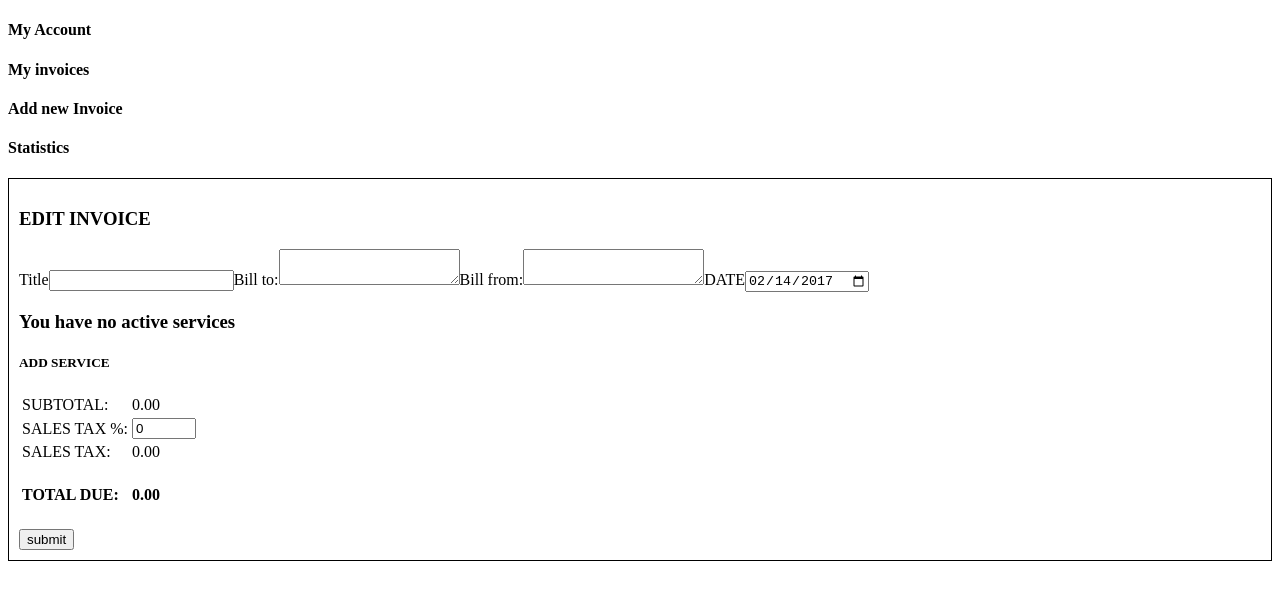
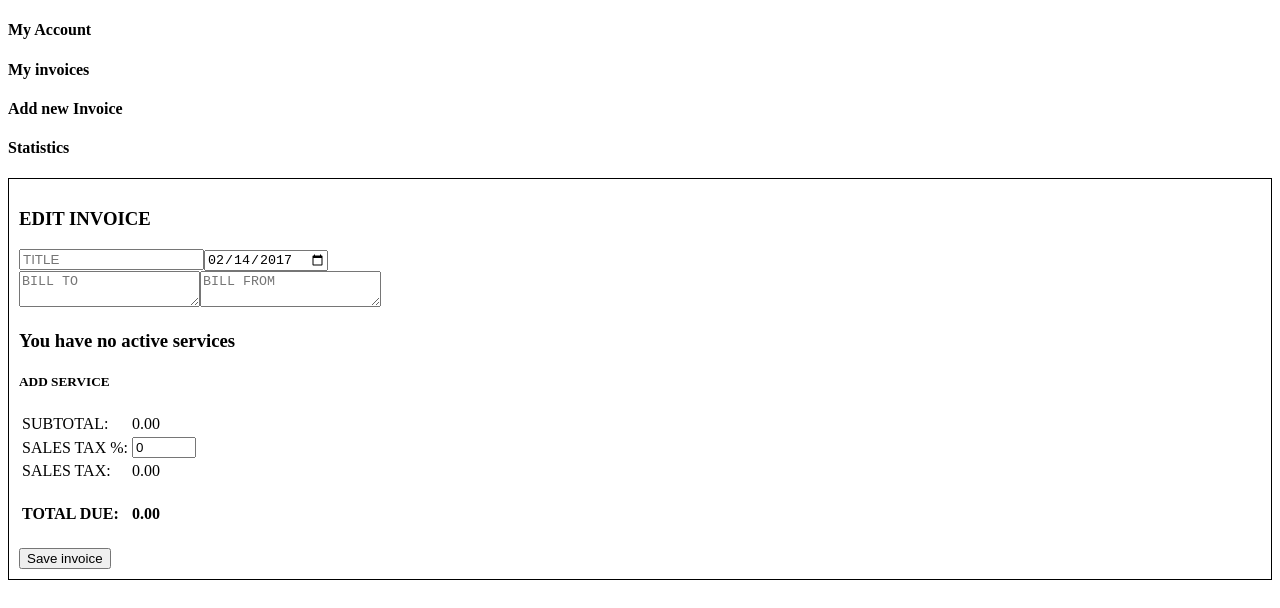
Before and after one commit to polon59/JS-PDF-Invoices-generator, a React (Create React App) app in the folder public/application/: page / in a window 1280 px wide. Both pictures are taken after a click on the element "Add new Invoice". Shown: the top 608 px of the page. Built offline with nearby package versions, Linux system fonts and the light colour scheme.

Commit message:
Add placeholders in input fields in 'EditInvoice'

```diff
--- a/public/application/src/EditInvoice.js
+++ b/public/application/src/EditInvoice.js
@@ -36,25 +36,17 @@ class EditInvoice extends Component{
                 <div className="bordered">
                     <h3>EDIT INVOICE</h3>
                     <form onSubmit={this.handleSubmit}>
-                        <label htmlFor="title">Title</label>
-                        <input type="text" id="title" value={this.props.invoiceToEdit.title} onChange={this.handleChange} required/>
-
-                        <label htmlFor="title">Bill to:</label>
-                        <textarea id="billTo" value={this.props.invoiceToEdit.billTo} onChange={(e)=>{this.handleChange(e); this.resize(e)}} required/>
-
-                        <label htmlFor="title">Bill from:</label>
-                        <textarea id="billFrom" value={this.props.invoiceToEdit.billFrom} onChange={(e)=>{this.handleChange(e); this.resize(e)}} required/>
-
-                        <label htmlFor="title">DATE</label>
-                        <input id="date" type="date" value={this.props.invoiceToEdit.date} onChange={this.handleChange} min="2015-01-01" required/>
-
+                        <div className="invoice-header">
+                            <input type="text" id="title" placeholder="TITLE" value={this.props.invoiceToEdit.title} onChange={this.handleChange} required/>
+                            <input id="date" type="date" value={this.props.invoiceToEdit.date} onChange={this.handleChange} min="2015-01-01" required/>
+                        </div>
+                        <div className="invoice-company">
+                            <textarea id="billTo" placeholder="BILL TO" value={this.props.invoiceToEdit.billTo} onChange={(e)=>{this.handleChange(e); this.resize(e)}} required/>
+                            <textarea id="billFrom" placeholder="BILL FROM" value={this.props.invoiceToEdit.billFrom} onChange={(e)=>{this.handleChange(e); this.resize(e)}} required/>
+                        </div>
                         <Services handleServiceDelete={this.handleServiceDelete} calculateSubTotal={this.props.calculateSubTotal} handleChange={this.handleChange} addService={this.props.addService} services={this.props.invoiceToEdit.services}/>
-
                         <InvoiceSummary invoiceToEdit={this.props.invoiceToEdit} handleChange={this.handleChange}/>
-
-
-
-                        <input type="submit" value="submit"/>
+                        <input type="submit" value="Save invoice"/>
                     </form>
                 </div>
             )
```
